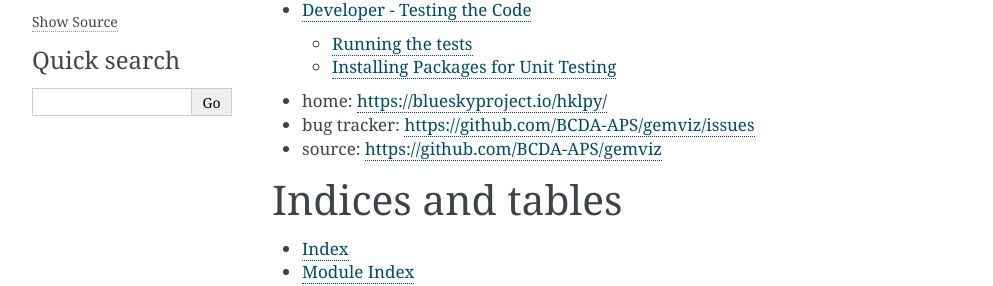
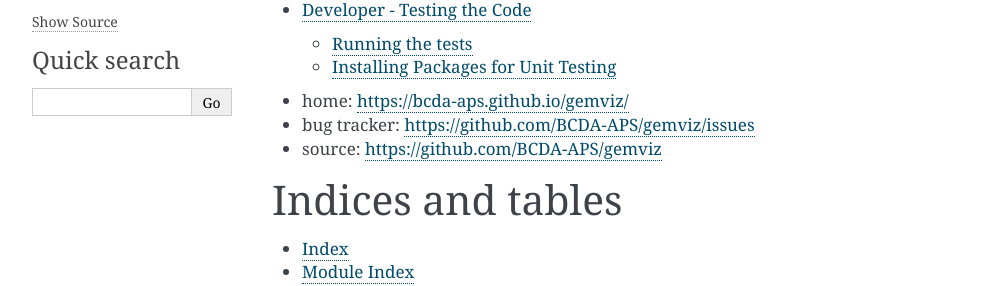
Before and after one commit to BCDA-APS/gemviz, a Sphinx documentation site: the page built from docs/source/index.rst, in a window 1280 px wide. Shown: the part 202-488 px from the top of the page, without its empty margins (148-1141 px from the left). Built offline with Sphinx 7.4.7, drawn with Linux system fonts in a browser that asks for light colours; some of the changed lines change nothing that is shown.

Commit message:
DOCS gemviz home page, that is

```diff
--- a/docs/source/index.rst
+++ b/docs/source/index.rst
@@ -12,7 +12,7 @@ Welcome to gemviz's documentation!
 
    testing
 
-- home: https://blueskyproject.io/hklpy/
+- home: https://bcda-aps.github.io/gemviz/
 - bug tracker: https://github.com/BCDA-APS/gemviz/issues
 - source: https://github.com/BCDA-APS/gemviz
 
```
